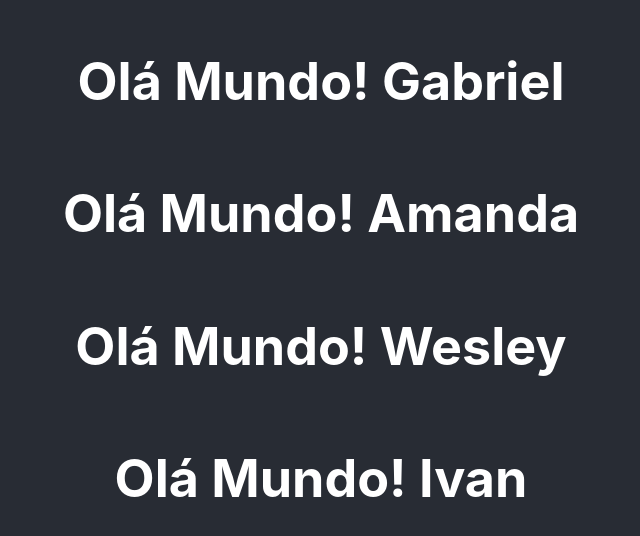
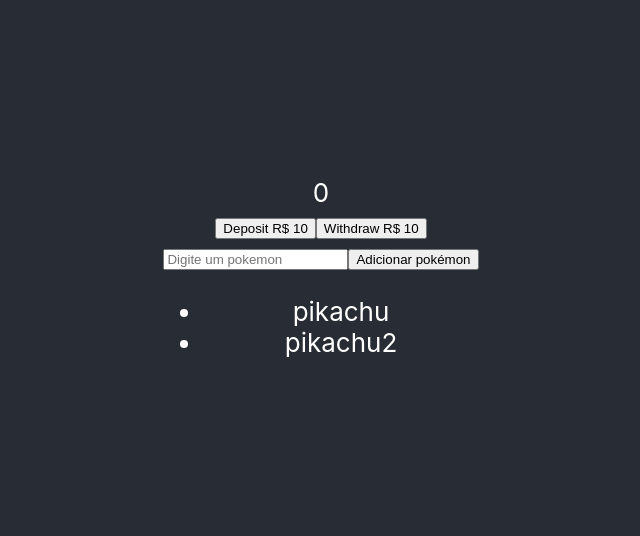
Before and after one commit to Kenzie-Academy-Brasil-Developers/m3-set-21, a React (Create React App) app: page / in a window 1280 px wide. Shown: the part 120-656 px from the top of the page, without its empty margins (319-959 px from the left). Built offline with nearby package versions, Linux system fonts and the light colour scheme.

Commit message:
feature: introducao context api

```diff
--- a/src/App.js
+++ b/src/App.js
@@ -1,15 +1,16 @@
-/** Importações css, bibliotecas, importações de dentro react, componentes */
+import ChangeWalletValues from "./components/ChangeWalletValues";
+import Display from "./components/Display";
+import ListPokemons from "./components/ListPokemons";
+
 import "./App.css";
-import Card from "./components/Card";
 
 function App() {
   return (
     <div className="App">
       <header className="App-header">
-        <Card name="Gabriel" />
-        <Card name="Amanda" />
-        <Card name="Wesley" />
-        <Card name="Ivan" />
+        <Display />
+        <ChangeWalletValues />
+        <ListPokemons />
       </header>
     </div>
   );
--- a/src/components/Card/index.jsx
+++ /dev/null
@@ -1,16 +0,0 @@
-/**Importação, componentes, libs, etc */
-
-// Chamada da função com as props no parametro se existirem
-const Card = ({ name }) => {
-  // Logíca acima do return
-
-  return (
-    <h1>
-      {/* Renderização do jsx e variáveis  */}
-      Olá Mundo! {name}
-    </h1>
-  );
-};
-
-// exportação para utilizar em outros lugares
-export default Card;
--- /dev/null
+++ b/src/components/ChangeWalletValues/index.jsx
@@ -0,0 +1,14 @@
+import { useWallet } from "../../providers/Wallet";
+
+const ChangeWalletValues = () => {
+  const { depositWallet, withdrawWallet } = useWallet();
+
+  return (
+    <div>
+      <button onClick={depositWallet}>Deposit R$ 10</button>
+      <button onClick={withdrawWallet}>Withdraw R$ 10</button>
+    </div>
+  );
+};
+
+export default ChangeWalletValues;
--- /dev/null
+++ b/src/components/Display/index.jsx
@@ -0,0 +1,9 @@
+import { useWallet } from "../../providers/Wallet";
+
+const Display = () => {
+  const { wallet } = useWallet()
+
+  return <div>{wallet}</div>;
+};
+
+export default Display;
--- /dev/null
+++ b/src/components/ListPokemons/index.jsx
@@ -0,0 +1,32 @@
+import { useState } from "react";
+import { usePokemons } from "../../providers/Pokemons";
+
+const ListPokemons = () => {
+  const [input, setInput] = useState("");
+
+  const { pokemons, addPokemon } = usePokemons();
+
+  const handleAddPokemon = () => {
+    addPokemon(input);
+    setInput("");
+  };
+
+  return (
+    <div>
+      <input
+        placeholder="Digite um pokemon"
+        value={input}
+        onChange={(e) => setInput(e.target.value)}
+      />
+      <button onClick={handleAddPokemon}>Adicionar pokémon</button>
+
+      <ul>
+        {pokemons.map((pokemon, index) => (
+          <li key={index}>{pokemon}</li>
+        ))}
+      </ul>
+    </div>
+  );
+};
+
+export default ListPokemons;
--- a/src/index.js
+++ b/src/index.js
@@ -3,9 +3,13 @@ import ReactDOM from "react-dom";
 import "./index.css";
 import App from "./App";
 
+import Providers from "./providers";
+
 ReactDOM.render(
   <React.StrictMode>
-    <App />
+    <Providers>
+      <App />
+    </Providers>
   </React.StrictMode>,
   document.getElementById("root")
 );
--- /dev/null
+++ b/src/providers/Pokemons/index.js
@@ -0,0 +1,19 @@
+import { createContext, useContext, useState } from "react";
+
+const PokemonsContext = createContext();
+
+export const PokemonsProvider = ({ children }) => {
+  const [pokemons, setPokemons] = useState(["pikachu", "pikachu2"]);
+
+  const addPokemon = (newPokemon) => {
+    setPokemons([...pokemons, newPokemon]);
+  };
+
+  return (
+    <PokemonsContext.Provider value={{ pokemons, addPokemon }}>
+      {children}
+    </PokemonsContext.Provider>
+  );
+};
+
+export const usePokemons = () => useContext(PokemonsContext);
--- /dev/null
+++ b/src/providers/Wallet/index.js
@@ -0,0 +1,23 @@
+import { createContext, useContext, useState } from "react";
+
+const WalletContext = createContext();
+
+export const WalletProvider = ({ children }) => {
+  const [wallet, setWallet] = useState(0);
+
+  const depositWallet = () => {
+    setWallet(wallet + 10);
+  };
+
+  const withdrawWallet = () => {
+    setWallet(wallet - 10);
+  };
+
+  return (
+    <WalletContext.Provider value={{ wallet, depositWallet, withdrawWallet }}>
+      {children}
+    </WalletContext.Provider>
+  );
+};
+
+export const useWallet = () => useContext(WalletContext);
--- /dev/null
+++ b/src/providers/index.js
@@ -0,0 +1,12 @@
+import { WalletProvider } from "./Wallet";
+import { PokemonsProvider } from "./Pokemons";
+
+const Providers = ({ children }) => {
+  return (
+    <WalletProvider>
+      <PokemonsProvider>{children}</PokemonsProvider>
+    </WalletProvider>
+  );
+};
+
+export default Providers;
```
